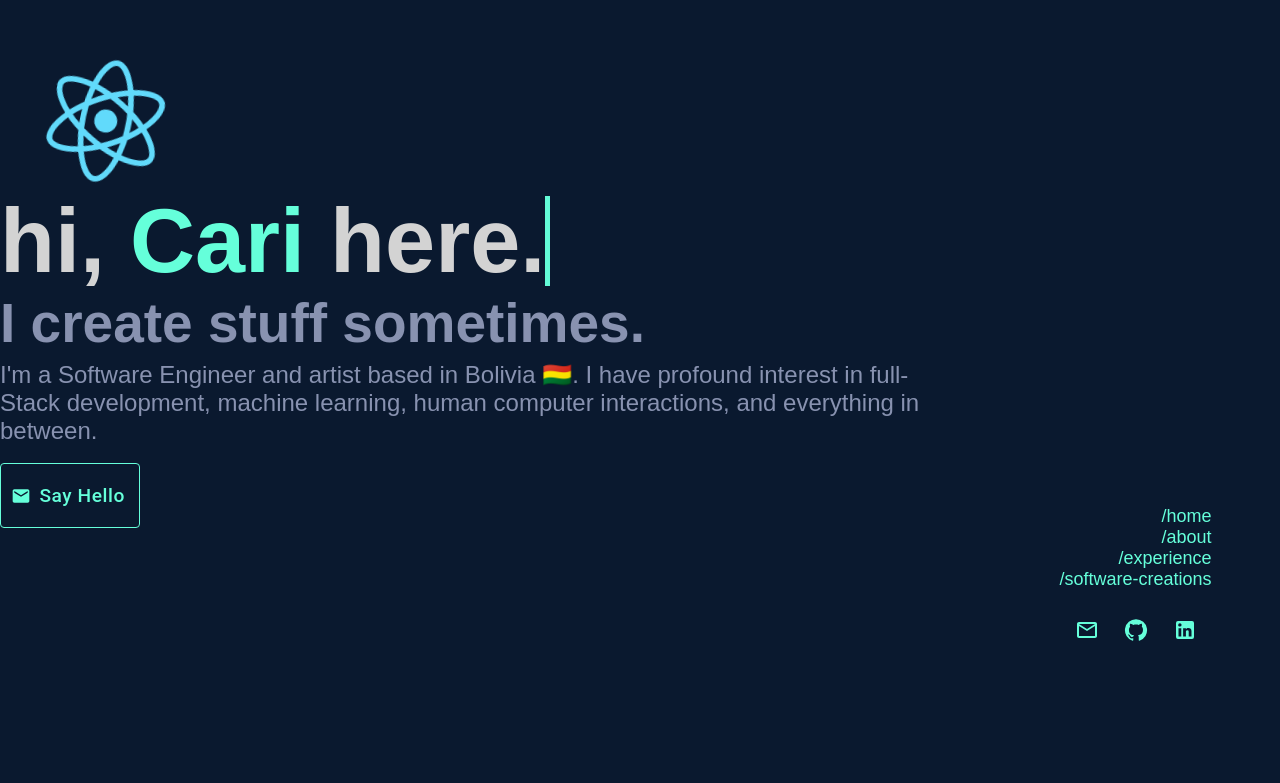
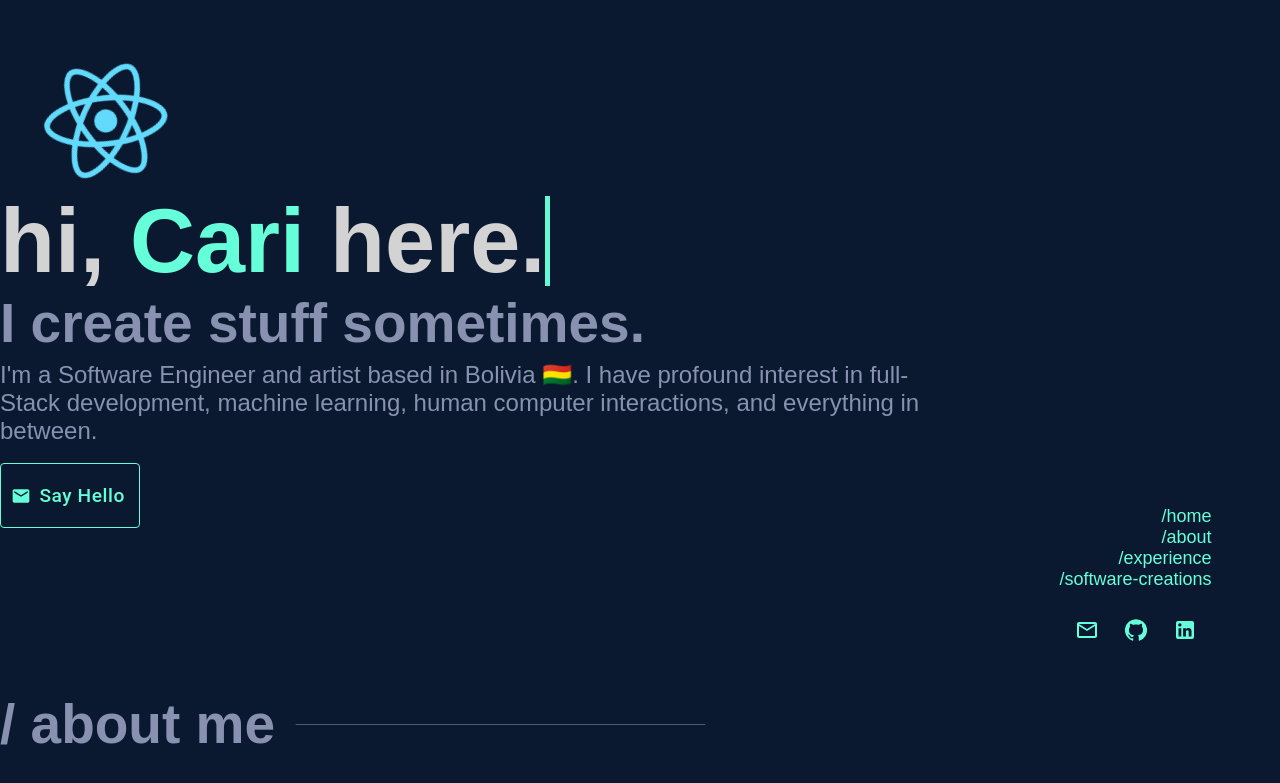
Before and after one commit to cartory/cartory, a React (Create React App) app: page / in a window 1280 px wide. Shown: the part 113-896 px from the top of the page. Before the commit the page ends 800 px from the top, so only its background shows below. Built offline with nearby package versions, Linux system fonts and the light colour scheme; a web font is replaced by a local one.

Commit message:
update app

```diff
--- a/src/App.js
+++ b/src/App.js
@@ -2,6 +2,8 @@
 import data from './assets/data.json'
 
 import { Intro } from './components/intro'
+import { About } from './components/about'
+
 import { FloatingInfo } from './components/info'
 
 function App() {
@@ -9,6 +11,7 @@ function App() {
     <div className="App">
       <FloatingInfo />
       <Intro {...data.intro} />
+      <About {...data.about} />
     </div>
   );
 }
```
